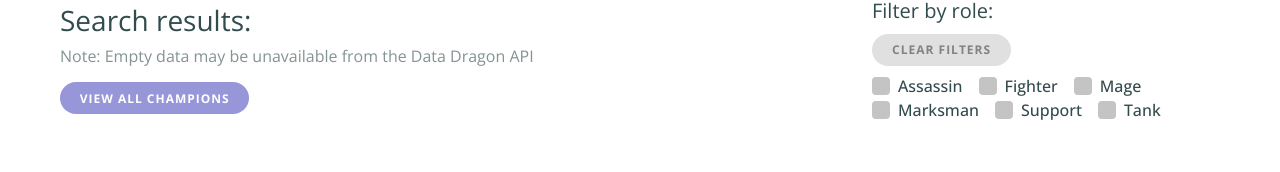
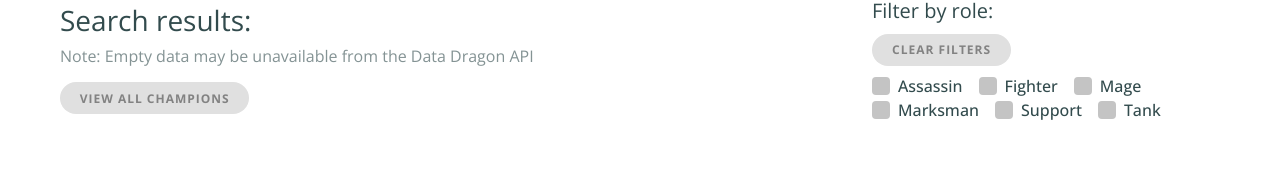
Before and after one commit to ethansalonga/sumpsearch-react, a React (Create React App) app: page /explore in a window 1280 px wide. Shown: the part 383-555 px from the top of the page. Built offline with nearby package versions, Linux system fonts and the light colour scheme; no server answers.

Commit message:
UI updates

```diff
--- a/src/App.css
+++ b/src/App.css
@@ -71,3 +71,7 @@ p {
   color: #324b4d;
   display: inline-block;
 }
+
+.hidden {
+  display: none;
+}
--- a/src/components/explore/search/Search.css
+++ b/src/components/explore/search/Search.css
@@ -194,6 +194,24 @@
 
 .searchInfo__button:hover {
   opacity: 0.9;
+}
+
+.searchInfo__button--disabled {
+  cursor: auto;
+  background-color: #e0e0e0;
+  color: #828282;
+  width: 40%;
+  display: flex;
+  justify-content: center;
+  align-items: center;
+  height: 2rem;
+  border: 2px #9696d8;
+  border-radius: 50px;
+  font-size: 12px;
+  font-weight: 700;
+  letter-spacing: 1px;
+  text-transform: uppercase;
+  transition: all 350ms ease;
 }
 
 .role-filter {
--- a/src/components/explore/search/Search.jsx
+++ b/src/components/explore/search/Search.jsx
@@ -11,6 +11,7 @@ function Search({
   setLoading,
   currentPage,
   setCurrentPage,
+  setChampionQuery,
 }) {
   const [checkedAssassin, setCheckedAssassin] = useState(false)
   const [checkedFighter, setCheckedFighter] = useState(false)
@@ -104,6 +105,7 @@ function Search({
   // END PAGINATION //
 
   const handleViewAll = () => {
+    setChampionQuery("")
     setLoading(true)
     setFilteredChampions(champions)
     setTimeout(() => {
@@ -121,26 +123,63 @@ function Search({
         <div className={`${loading && "progress-bar-fill"}`}></div>
         <div className="progress-bar-buffer"></div>
       </div>
+      {loading ? (
+        <div className="loading-state flex justify-center">
+          <svg
+            data-v-cf78a876=""
+            data-v-ca62299c=""
+            aria-hidden="true"
+            focusable="false"
+            data-prefix="fas"
+            data-icon="spinner"
+            role="img"
+            xmlns="http://www.w3.org/2000/svg"
+            viewBox="0 0 512 512"
+            className="loading-state__icon"
+            style={{ fontSize: "30px", color: "#00adb5" }}
+          >
+            <path
+              data-v-cf78a876=""
+              fill="currentColor"
+              d="M304 48c0 26.51-21.49 48-48 48s-48-21.49-48-48 21.49-48 48-48 48 21.49 48 48zm-48 368c-26.51 0-48 21.49-48 48s21.49 48 48 48 48-21.49 48-48-21.49-48-48-48zm208-208c-26.51 0-48 21.49-48 48s21.49 48 48 48 48-21.49 48-48-21.49-48-48-48zM96 256c0-26.51-21.49-48-48-48S0 229.49 0 256s21.49 48 48 48 48-21.49 48-48zm12.922 99.078c-26.51 0-48 21.49-48 48s21.49 48 48 48 48-21.49 48-48c0-26.509-21.491-48-48-48zm294.156 0c-26.51 0-48 21.49-48 48s21.49 48 48 48 48-21.49 48-48c0-26.509-21.49-48-48-48zM108.922 60.922c-26.51 0-48 21.49-48 48s21.49 48 48 48 48-21.49 48-48-21.491-48-48-48z"
+              className=""
+            ></path>
+          </svg>
+        </div>
+      ) : (
+        <>
           <div
             id="filter"
             className="content-wrapper justify-between"
           >
             <h1 className="search-info">
-          <span className="black-text searchInfo__title">Search results:</span>
+              <span className="black-text searchInfo__title">
+                Search results:
+              </span>
               <span className="black-text searchInfo__subtitle">
                 Note: Empty data may be unavailable from the Data Dragon API
               </span>
               <button
-            className="searchInfo__button"
+                className={`${
+                  champions.length !== filteredChampions.length
+                    ? "searchInfo__button"
+                    : "searchInfo__button--disabled"
+                }`}
                 onClick={() => {
+                  if (champions.length !== filteredChampions.length) {
                     handleViewAll()
                     setCurrentPage(1)
+                  }
                 }}
               >
                 View all champions
               </button>
             </h1>
-        <div className="role-filter flex flex-col justify-center">
+            <div
+              className={`${
+                champions.length !== filteredChampions.length && "hidden"
+              } role-filter flex flex-col justify-center`}
+            >
               <h2 className="filter__title">
                 <span
                   className="black-text"
@@ -262,31 +301,7 @@ function Search({
           </div>
           <div id="champions">
             <div className="content-wrapper championCards">
-          {loading ? (
-            <div className="loading-state flex justify-center">
-              <svg
-                data-v-cf78a876=""
-                data-v-ca62299c=""
-                aria-hidden="true"
-                focusable="false"
-                data-prefix="fas"
-                data-icon="spinner"
-                role="img"
-                xmlns="http://www.w3.org/2000/svg"
-                viewBox="0 0 512 512"
-                className="loading-state__icon"
-                style={{ fontSize: "30px", color: "#00adb5" }}
-              >
-                <path
-                  data-v-cf78a876=""
-                  fill="currentColor"
-                  d="M304 48c0 26.51-21.49 48-48 48s-48-21.49-48-48 21.49-48 48-48 48 21.49 48 48zm-48 368c-26.51 0-48 21.49-48 48s21.49 48 48 48 48-21.49 48-48-21.49-48-48-48zm208-208c-26.51 0-48 21.49-48 48s21.49 48 48 48 48-21.49 48-48-21.49-48-48-48zM96 256c0-26.51-21.49-48-48-48S0 229.49 0 256s21.49 48 48 48 48-21.49 48-48zm12.922 99.078c-26.51 0-48 21.49-48 48s21.49 48 48 48 48-21.49 48-48c0-26.509-21.491-48-48-48zm294.156 0c-26.51 0-48 21.49-48 48s21.49 48 48 48 48-21.49 48-48c0-26.509-21.49-48-48-48zM108.922 60.922c-26.51 0-48 21.49-48 48s21.49 48 48 48 48-21.49 48-48-21.491-48-48-48z"
-                  className=""
-                ></path>
-              </svg>
-            </div>
-          ) : (
-            currentChamps.map(champion => (
+              {currentChamps.map(champion => (
                 <ChampionCard
                   key={champion.id}
                   image={`http://ddragon.leagueoflegends.com/cdn/img/champion/splash/${champion.id}_0.jpg`}
@@ -298,8 +313,7 @@ function Search({
                   difficulty={champion.info.difficulty}
                   roles={champion.tags}
                 />
-            ))
-          )}
+              ))}
               <Pagination
                 champsPerPage={champsPerPage}
                 totalChamps={filteredChampions.length}
@@ -309,6 +323,8 @@ function Search({
               />
             </div>
           </div>
+        </>
+      )}
     </section>
   )
 }
--- a/src/pages/Explore.jsx
+++ b/src/pages/Explore.jsx
@@ -42,6 +42,7 @@ function Explore({ champions, championQuery, setChampionQuery }) {
             setLoading={setLoading}
             currentPage={currentPage}
             setCurrentPage={setCurrentPage}
+            setChampionQuery={setChampionQuery}
           />
         </div>
       </div>
```
Lines whose indentation alone changed are shown as unchanged.
